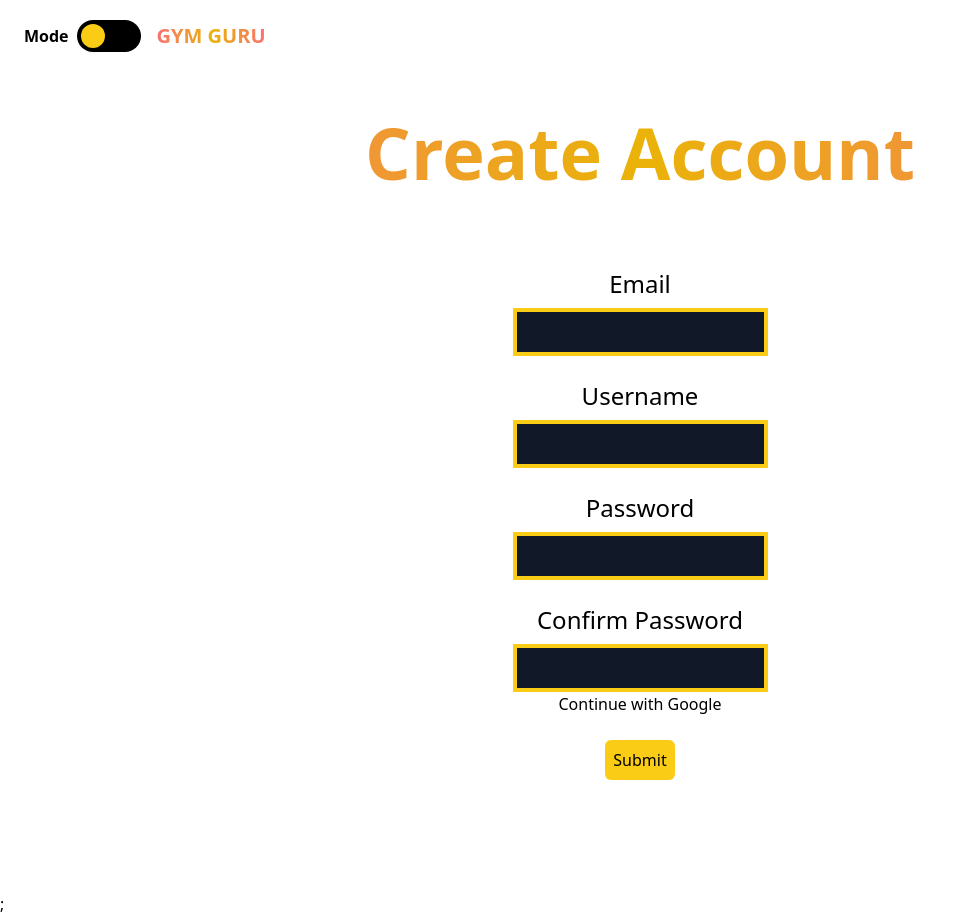
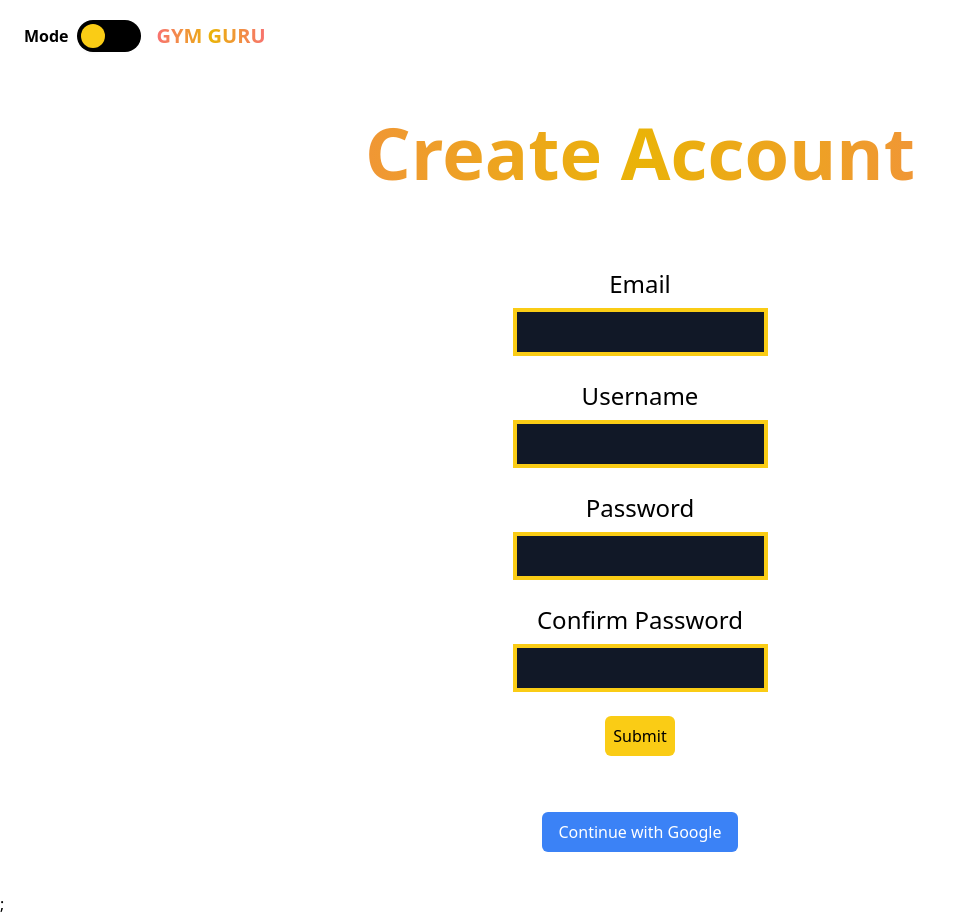
Before and after one commit to jacobecox/Gym-Guru, a Next.js app: page /pages/create-account in a window 1280 px wide. Shown: the whole page, without its empty margins (0-975 px from the left). Built offline with nearby package versions, Linux system fonts and the light colour scheme; no server answers.

Commit message:
fixed google client path and created google button, need to execute when login is successful

```diff
--- a/src/app/components/authForm.tsx
+++ b/src/app/components/authForm.tsx
@@ -8,6 +8,7 @@ import { useRouter } from "next/navigation";
 import { yupResolver } from "@hookform/resolvers/yup";
 import * as Yup from "yup";
 import { login, createAccount } from "../store/slices/authenticate";
+import GoogleAuthForm from "./googleAuthForm";
 
 type AuthFormProps = {
   type: "login" | "createAccount";
@@ -64,10 +65,6 @@ export const AuthForm = ({ type = "login" }: AuthFormProps) => {
   });
 
   const dispatch = useDispatch();
-
-  const handleGoogleClick = () => {
-    router.push("localhost:8000/auth/google/callback");
-  };
 
   const handleFormSubmit = async (data: any) => {
     const action: any = type === "login" ? login : createAccount;
@@ -178,11 +175,6 @@ export const AuthForm = ({ type = "login" }: AuthFormProps) => {
         )}
 
         {/* Google login option */}
-        <div>
-          <button onClick={handleGoogleClick} className="bg-white">
-            Continue with Google
-          </button>
-        </div>
 
         {error && <p className="text-red-500">{error}</p>}
 
@@ -190,6 +182,10 @@ export const AuthForm = ({ type = "login" }: AuthFormProps) => {
           Submit
         </button>
       </form>
+
+      <div className="flex justify-center items-center">
+        <GoogleAuthForm />
+      </div>
     </div>
   );
 };
--- /dev/null
+++ b/src/app/components/googleAuthForm.tsx
@@ -0,0 +1,33 @@
+"use client";
+
+export default function GoogleAuthForm() {
+  const handleGoogleAuth = () => {
+    const authUrl = "http://localhost:8080/auth/google";
+    const width = 500;
+    const height = 600;
+    const left = (window.innerWidth - width) / 2;
+    const top = (window.innerHeight - height) / 2;
+
+    // Open the Google Auth route in a new popup window
+    const authWindow = window.open(
+      authUrl,
+      "_blank",
+      `width=${width},height=${height},left=${left},top=${top}`
+    );
+    const checkPopupClosed = setInterval(() => {
+      if (authWindow?.closed) {
+        clearInterval(checkPopupClosed);
+        window.location.reload(); // Refresh the page to check login state
+      }
+    }, 1000);
+  };
+
+  return (
+    <button
+      onClick={handleGoogleAuth}
+      className="bg-blue-500 text-white px-4 py-2 rounded-md hover:bg-blue-600 transition"
+    >
+      Continue with Google
+    </button>
+  );
+}
```
Also changed, not shown: server.js (+47 -6 lines), services/passport.js (+0 -46 lines).
